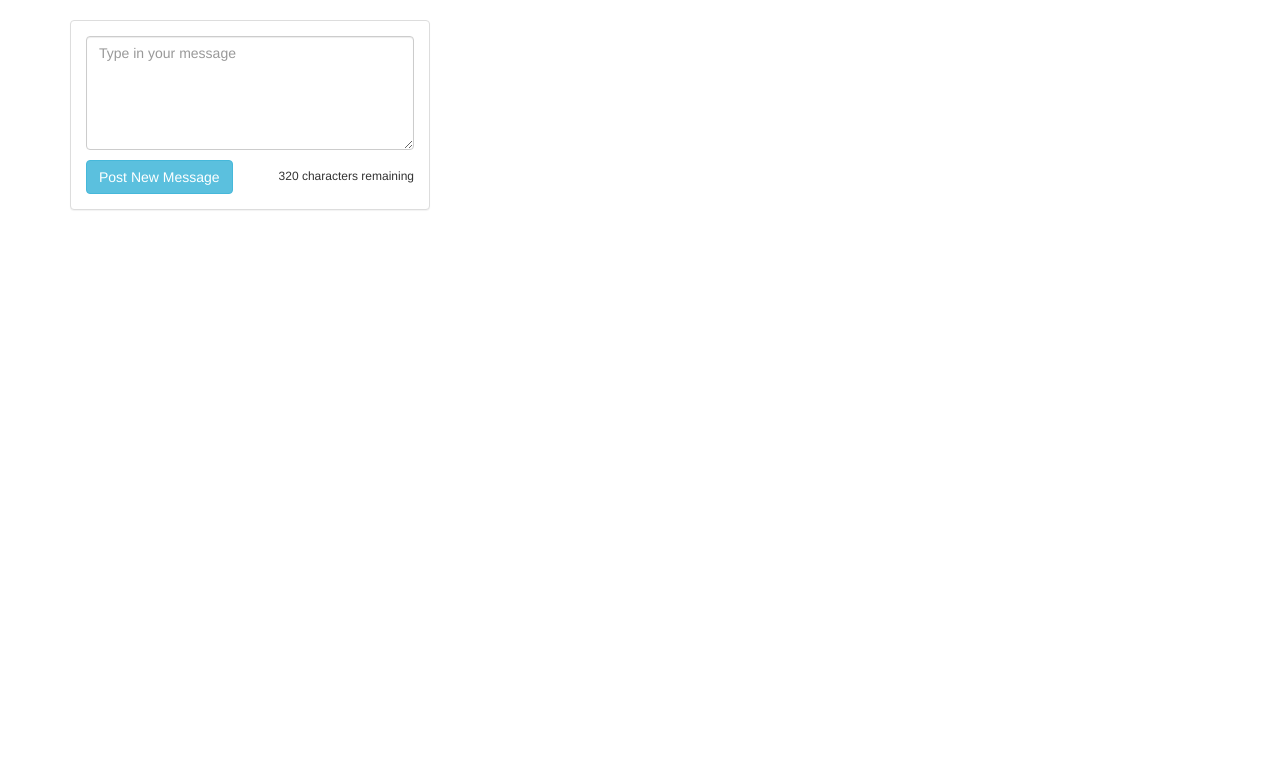
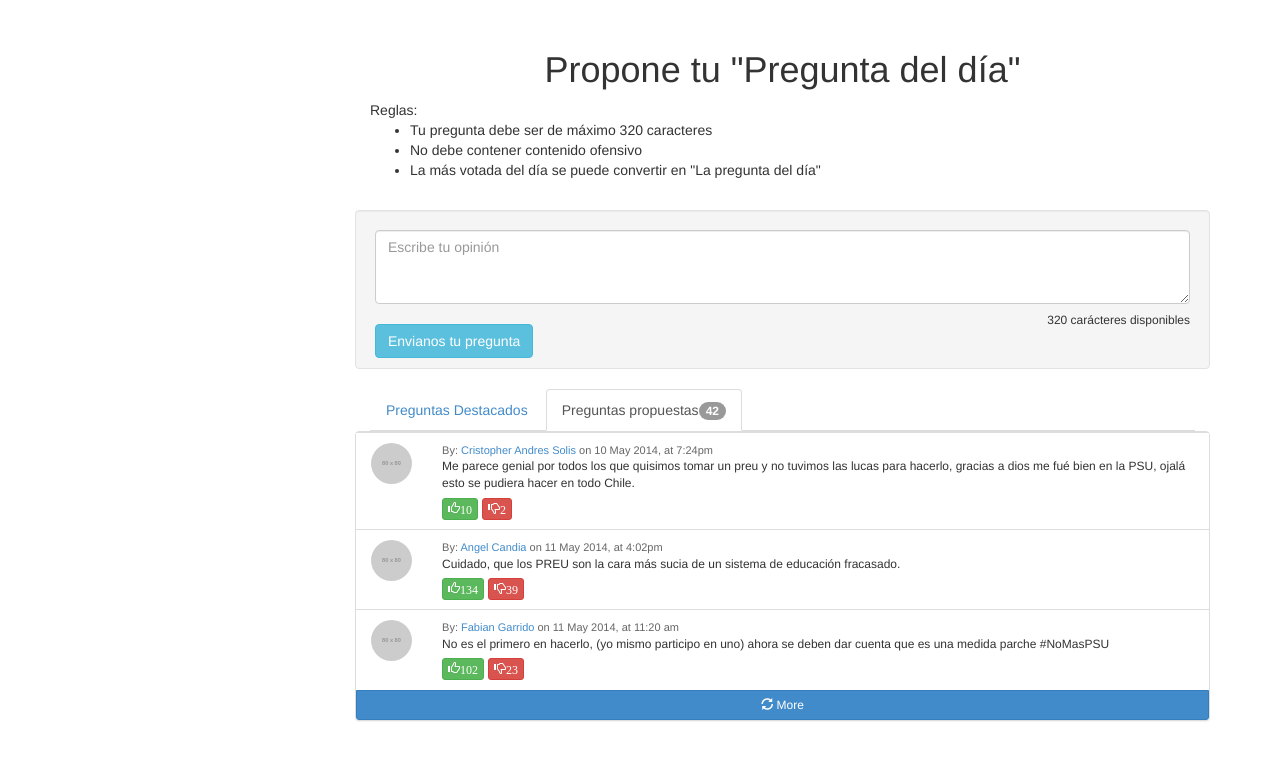
Before and after one commit to GonzaloAfa/MegafonoCiudadano, a plain HTML site: page responder.html in a window 1280 px wide. Drawn offline with nearby package versions, Linux system fonts and the light colour scheme; placeholder pictures from the web are drawn by us.

Commit message:
Proponer pregunta

```diff
--- a/responder.html
+++ b/responder.html
@@ -3,47 +3,177 @@
 <html lang="en">
 <head>
     <meta charset="utf-8">
-    <title>Message box with counter - Bootsnipp.com</title>
+    <title>Propón tu "Pregunta del día"</title>
         <meta name="viewport" content="width=device-width, initial-scale=1">
+    <link href="css/bootstrap.min.css" rel="stylesheet" id="bootstrap-css">
+    <link href="css/comment.css" rel="stylesheet" id="comment-css">
 
-    <link href="http://netdna.bootstrapcdn.com/bootstrap/3.0.0/css/bootstrap.min.css" rel="stylesheet" id="bootstrap-css">
-
-    <style type="text/css">
-    body{padding-top:20px;}    </style>
-
-    <script src="http://code.jquery.com/jquery-1.10.2.min.js"></script>
-    <script src="http://netdna.bootstrapcdn.com/bootstrap/3.0.0/js/bootstrap.min.js"></script>
+    <script src="js/jquery-1.10.2.min.js"></script>
+    <script src="js/bootstrap.min.js"></script>
 
 </head>
 <body>
-	<div class="container">
+
+<div class="container">
+
+<div class="col-xs-6 col-sm-3 sidebar-offcanvas">
+
+
+</div>
+
+
+
+<div class="col-xs-12 col-sm-9">
+
+    <div>
+
+
+        <h1 class="text-center">Propone tu "Pregunta del día"</h1>
+    </div>
+    Reglas:
+    <ul>
+        <li>Tu pregunta debe ser de máximo 320 caracteres</li>
+        <li>No debe contener contenido ofensivo</li>
+        <li>La más votada del día se puede convertir en "La pregunta del día"</li>
+
+    </ul>
+
+    <br/>
+
     <div class="row">
-		<div class="col-sm-4 col-md-4">
-            <div class="panel panel-default">
-                <div class="panel-body">
-                    <form accept-charset="UTF-8" action="" method="POST">
-                        <textarea class="form-control counted" name="message" placeholder="Type in your message" rows="5" style="margin-bottom:10px;"></textarea>
-                        <h6 class="pull-right" id="counter">320 characters remaining</h6>
-                        <button class="btn btn-info" type="submit">Post New Message</button>
-                    </form>
-                </div>
-            </div>
+        <div class="span4 well" style="padding-bottom:0">
+            <form accept-charset="UTF-8" action="" method="POST">
+
+                <textarea class="form-control" id="new_message" name="new_message"
+                placeholder="Escribe tu opinión" rows="3"></textarea>
+
+                <h6 class="pull-right" id="counter">320 carácteres disponibles</h6>
+                <br/>
+
+                <p><button class="btn btn-info" type="submit">Envianos tu pregunta</button></p>
+            </form>
         </div>
-	</div>
-</div>	<script type="text/javascript">
-	/**
- *
- * jquery.charcounter.js version 1.2
- * requires jQuery version 1.2 or higher
- * Copyright (c) 2007 Tom Deater (http://www.tomdeater.com)
- * Licensed under the MIT License:
- * http://www.opensource.org/licenses/mit-license.php
- *
- */
+    </div>
+
+<script type="text/javascript">
 
 $(function() {
     $(".counted").charCounter(320,{container: "#counter"});
 });
-	</script>
+</script>
+
+
+<ul class="nav nav-tabs">
+  <li><a href="#" data-toggle="tab">Preguntas Destacados</a></li>
+  <li class="active" data-toggle="tab"><a href="#">Preguntas propuestas<span class="badge">42</span></a></li>
+</ul>
+
+<script type="text/javascript">
+
+    $('#myTab a').click(function (e) {
+      e.preventDefault()
+      $(this).tab('show')
+    })
+
+
+    $('#myTab a[href="#profile"]').tab('show') // Select tab by name
+    $('#myTab a:first').tab('show') // Select first tab
+    $('#myTab a:last').tab('show') // Select last tab
+    $('#myTab li:eq(2) a').tab('show') // Select third tab (0-indexed)
+
+</script>
+
+
+
+
+    <div class="row">
+        <div class="panel panel-default widget">
+
+            <div class="panel-body">
+                <ul class="list-group">
+                    <li class="list-group-item">
+                        <div class="row">
+                            <div class="col-xs-2 col-md-1">
+                                <img src="http://placehold.it/80" class="img-circle img-responsive" alt="" /></div>
+                            <div class="col-xs-10 col-md-11">
+                                <div>
+                                    <div class="mic-info">
+                                        By: <a href="#">Cristopher Andres Solis</a> on 10 May 2014, at 7:24pm
+                                    </div>
+                                </div>
+                                <div class="comment-text">
+                                    Me parece genial por todos los que quisimos tomar un preu y no tuvimos las lucas para hacerlo, gracias a dios me fué bien en la PSU, ojalá esto se pudiera hacer en todo Chile.
+                                </div>
+                                <div class="action">
+                                    <button type="button" class="btn btn-success btn-xs" title="Aprobar">
+                                        <span class="glyphicon glyphicon-thumbs-up">10</span>
+                                    </button>
+                                    <button type="button" class="btn btn-danger btn-xs" title="Desaprobar">
+                                        <span class="glyphicon glyphicon-thumbs-down">2</span>
+                                    </button>
+                                </div>
+                            </div>
+                        </div>
+                    </li>
+                    <li class="list-group-item">
+                        <div class="row">
+                            <div class="col-xs-2 col-md-1">
+                                <img src="http://placehold.it/80" class="img-circle img-responsive" alt="" /></div>
+                            <div class="col-xs-10 col-md-11">
+                                <div>
+                                    <div class="mic-info">
+                                        By: <a href="#">Angel Candia</a> on 11 May 2014, at 4:02pm
+                                    </div>
+                                </div>
+                                <div class="comment-text">
+                                    Cuidado, que los PREU son la cara más sucia de un sistema de educación fracasado.
+                                </div>
+                                <div class="action">
+                                    <button type="button" class="btn btn-success btn-xs" title="Edit">
+                                        <span class="glyphicon glyphicon-thumbs-up">134</span>
+                                    </button>
+                                    <button type="button" class="btn btn-danger btn-xs" title="Approved">
+                                        <span class="glyphicon glyphicon-thumbs-down">39</span>
+                                    </button>
+                                </div>
+                            </div>
+                        </div>
+                    </li>
+                    <li class="list-group-item">
+                        <div class="row">
+                            <div class="col-xs-2 col-md-1">
+                                <img src="http://placehold.it/80" class="img-circle img-responsive" alt="" /></div>
+                            <div class="col-xs-10 col-md-11">
+                                <div>
+                                    <div class="mic-info">
+                                        By: <a href="#">Fabian Garrido</a> on 11 May 2014, at 11:20 am
+                                    </div>
+                                </div>
+                                <div class="comment-text">
+                                   No es el primero en hacerlo, (yo mismo participo en uno) ahora se deben dar cuenta que es una medida parche #NoMasPSU
+                                </div>
+                                <div class="action">
+                                    <button type="button" class="btn btn-success btn-xs" title="Edit">
+                                        <span class="glyphicon glyphicon-thumbs-up">102</span>
+                                    </button>
+                                    <button type="button" class="btn btn-danger btn-xs" title="Approved">
+                                        <span class="glyphicon glyphicon-thumbs-down">23</span>
+                                    </button>
+                                </div>
+                            </div>
+                        </div>
+                    </li>
+                </ul>
+                <a href="#" class="btn btn-primary btn-sm btn-block" role="button"><span class="glyphicon glyphicon-refresh"></span> More</a>
+            </div>
+        </div>
+    </div>
+</div>
+
+
+
+</div>
+
+
 </body>
 </html>
```
